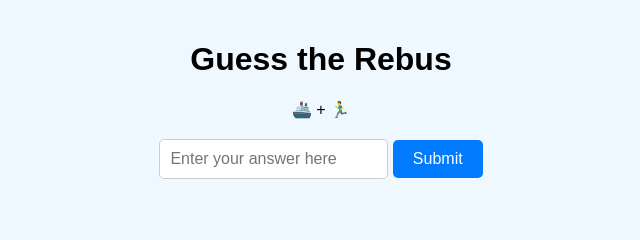
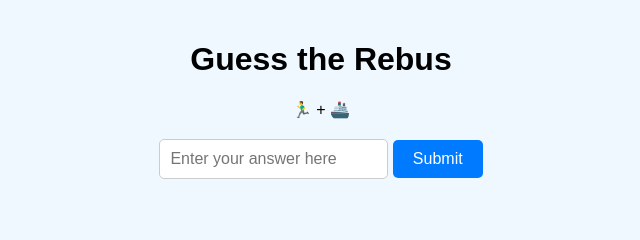
Before and after one commit to delicd/website-2, a plain HTML site: page index.html in a window 1280 px wide. Shown: the top 240 px of the page, 319-959 px from the left. Drawn offline with Linux system fonts and the light colour scheme.

Commit message:
Update index.html

```diff
--- a/index.html
+++ b/index.html
@@ -58,7 +58,7 @@
 <body>
     <h1>Guess the Rebus</h1>
     <div class="rebus">
-        <p>🚢 + 🏃‍♂️</p>
+        <p>🏃‍♂️ + 🚢</p>
     </div>
     <input type="text" id="answer" placeholder="Enter your answer here">
     <button onclick="checkAnswer()">Submit</button>
```
